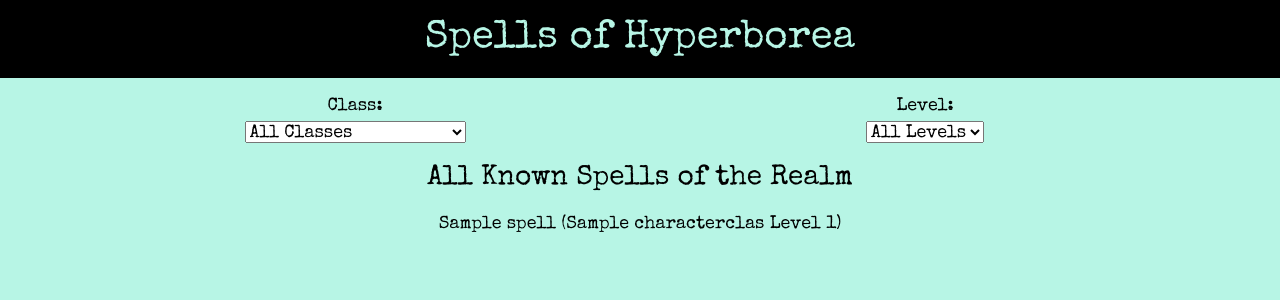
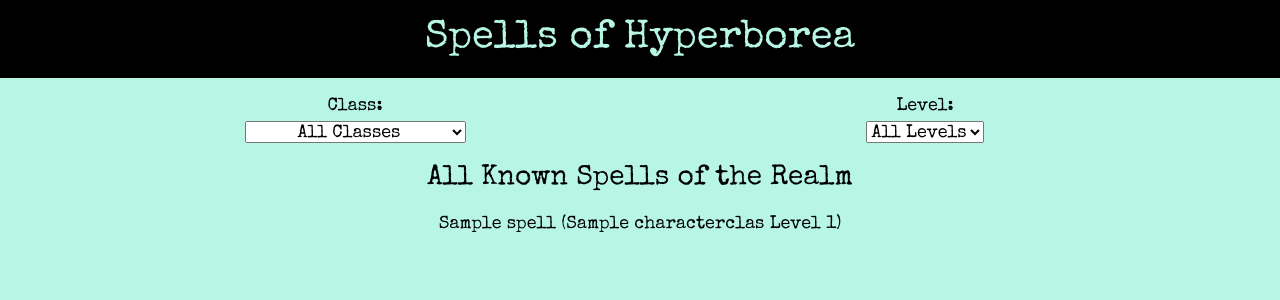
Before and after one commit to mikeyoung/hyperborea, a Django app: page / in a window 1280 px wide. Shown: the top 300 px of the page. Run offline with Django 4.2, Linux system fonts and the light colour scheme; tables that the repository leaves empty hold one stand-in row (values such as "Sample post").

Commit message:
cenetered dropdowns

```diff
--- a/website/hyperborea/static/hyperborea/css/style.css
+++ b/website/hyperborea/static/hyperborea/css/style.css
@@ -39,3 +39,7 @@ h3 {
     text-align: center;
     margin: 15px 0;
 }
+
+select {
+    text-align: center;
+}
```
